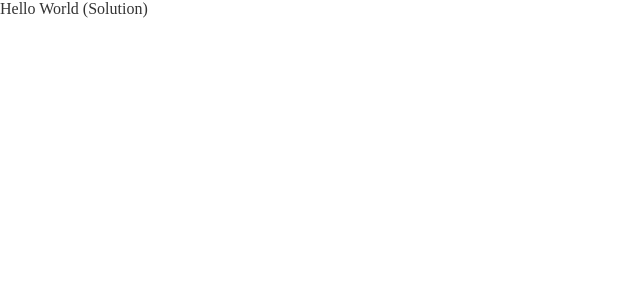
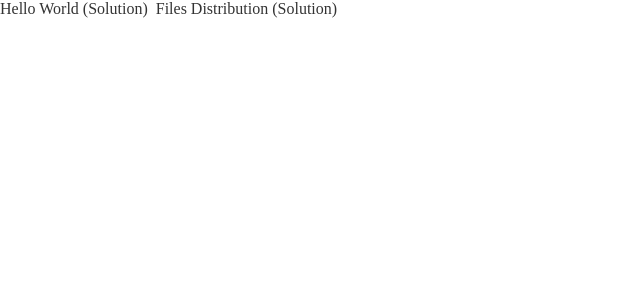
Before and after one commit to cesalberca/ng-future-exercises, an Angular app: page / in a window 1280 px wide. Shown: the top 300 px of the page, without its empty margins (0-640 px from the left). Built offline with nearby package versions, Linux system fonts and the light colour scheme.

Commit message:
feat(components) - add exercise 2 (files-distribution)

```diff
--- a/src/app/app.routes.ts
+++ b/src/app/app.routes.ts
@@ -1,5 +1,6 @@
 import { Routes } from '@angular/router'
 import { HelloWorldPage } from './exercises/components/hello-world/_solution/hello-world.component'
+import { FilesDistributionPage } from './exercises/components/files-distribution/_solution/files-distribution.component'
 
 export const routes: Routes = [
   {
@@ -7,4 +8,9 @@ export const routes: Routes = [
     path: 'hello-world-solution',
     component: HelloWorldPage,
   },
+  {
+    title: 'Files Distribution',
+    path: 'files-distribution-solution',
+    component: FilesDistributionPage,
+  },
 ]
--- /dev/null
+++ b/src/app/exercises/components/files-distribution/_solution/files-distribution.component.css
@@ -0,0 +1,3 @@
+.title {
+  color: var(--primary-color);
+}
--- /dev/null
+++ b/src/app/exercises/components/files-distribution/_solution/files-distribution.component.html
@@ -0,0 +1 @@
+<h1 class="title">Hello world</h1>
--- a/src/app/navbar/navbar.component.html
+++ b/src/app/navbar/navbar.component.html
@@ -1,3 +1,4 @@
 <nav class="nav">
     <a class="link" routerLink="/hello-world-solution">Hello World (Solution)</a>
+    <a class="link" routerLink="/files-distribution-solution">Files Distribution (Solution)</a>
 </nav>
```
Also changed, not shown: src/app/exercises/components/files-distribution/_solution/files-distribution.component.ts (added, +10 -0 lines), src/app/exercises/components/files-distribution/README.md (added), 1 other file (tests, documents, lock files or other folders).
